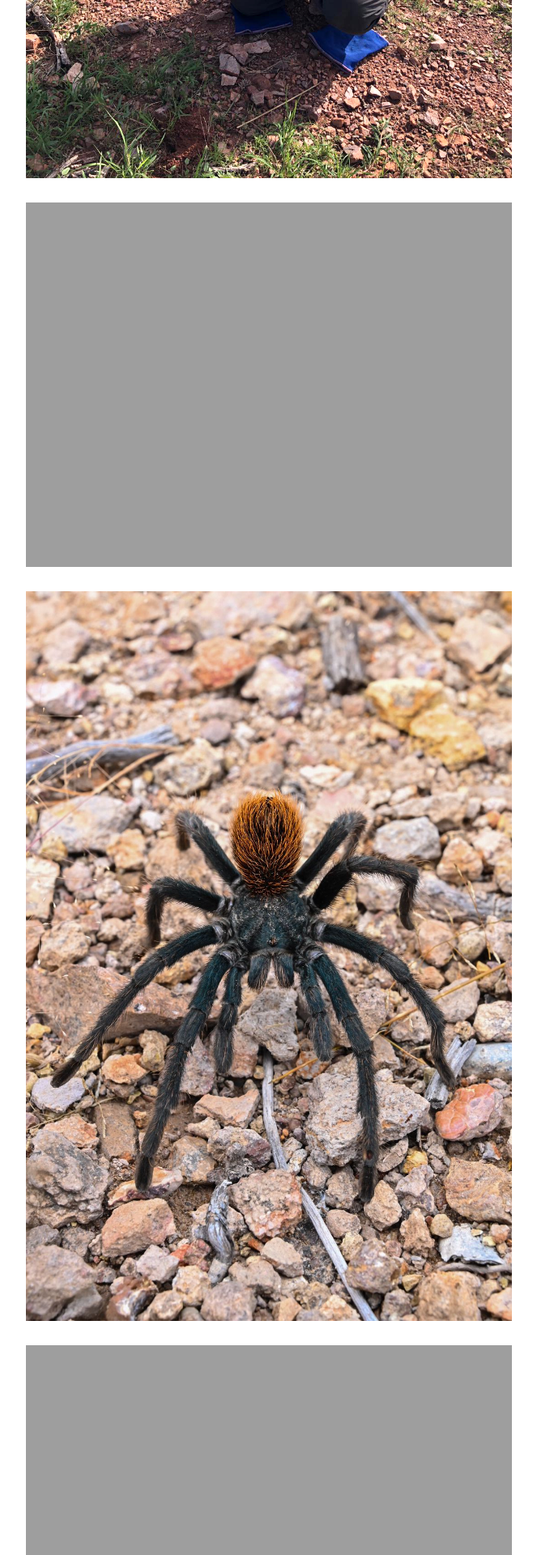
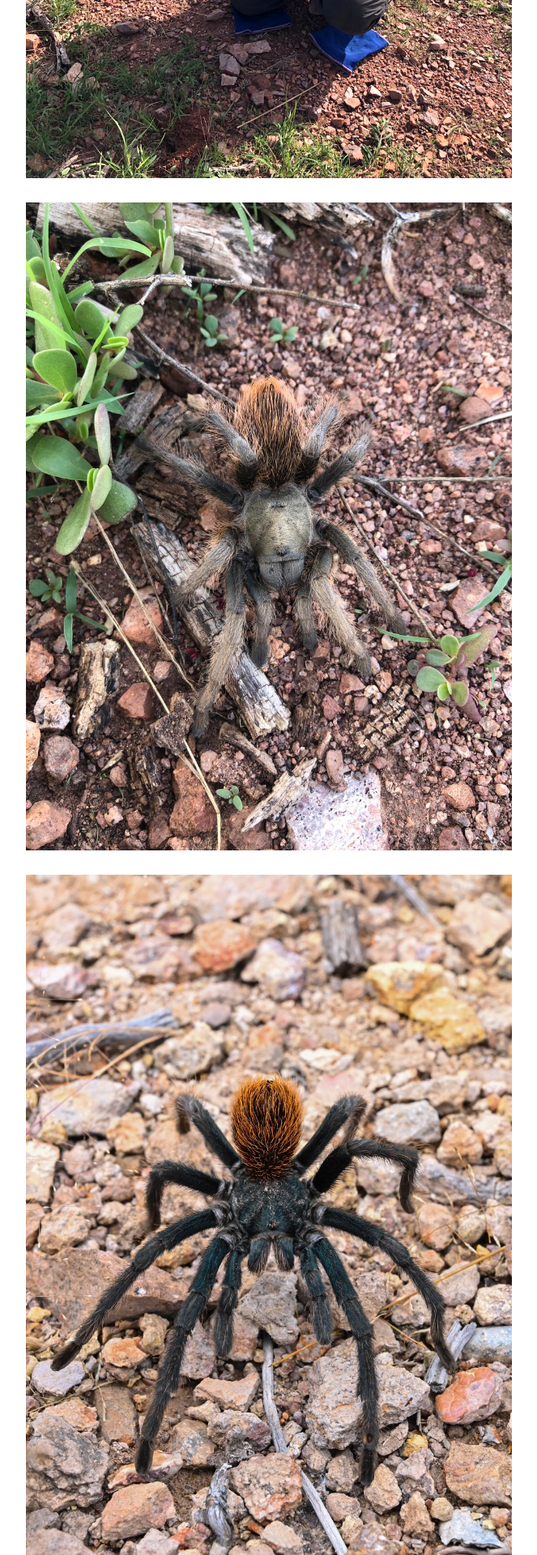
Before and after one commit to thehamiltonlab/thehamiltonlab.github.io, a Jekyll site: the page built from _posts/2022-11-01-trips.md, in a window 1280 px wide. Shown: the part 1265-3185 px from the top of the page at 81% size, without its empty margins (348-1011 px from the left). Built offline with Jekyll 4.4.1, drawn with Linux system fonts in a browser that asks for light colours; nearby versions of some CDN libraries.

Commit message:
Update 2022-11-01-trips.md

```diff
--- a/_posts/2022-11-01-trips.md
+++ b/_posts/2022-11-01-trips.md
@@ -14,7 +14,7 @@ Our research team was FINALLY able to make it down into Sonora, Mexico for two c
 </figure>
 
 <figure>
-	<a href="{{ site.url }}/images/Apeloncillo.jpeg"><img src="{{ site.url }}/images/Apeloncillo.jpeg" alt="image" width="600" height=""> </a>
+	<a href="{{ site.url }}/images/A_sp_Naco.jpeg"><img src="{{ site.url }}/images/A_sp_Naco.jpeg" alt="image" width="600" height=""> </a>
 </figure>
 
 <figure>
```
